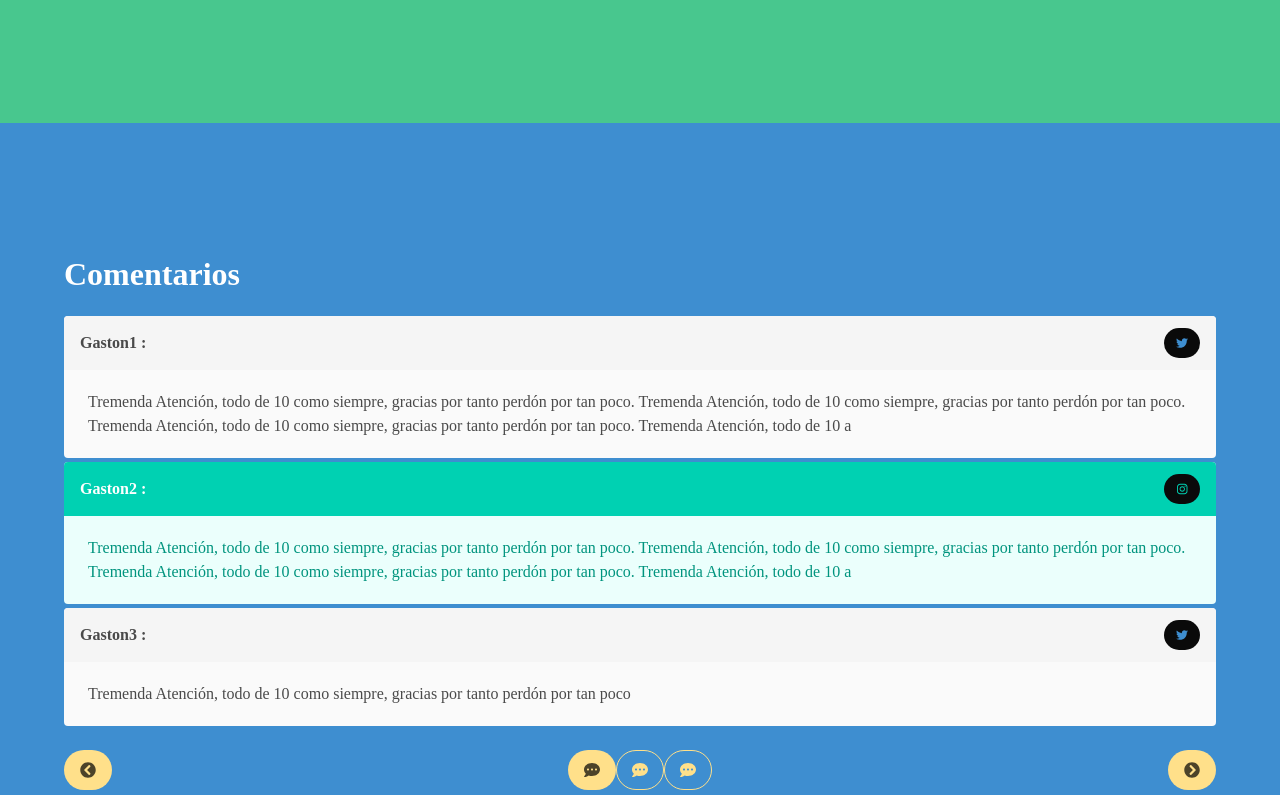
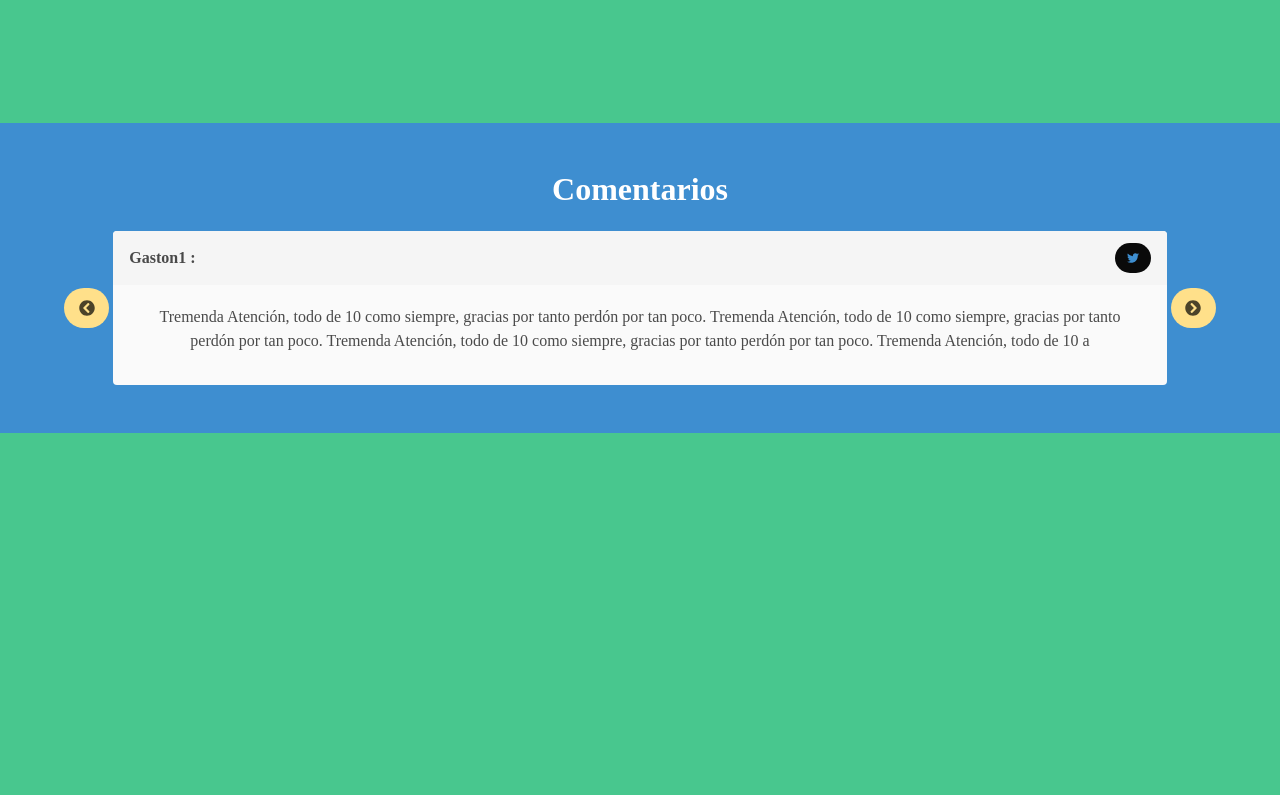
Before and after one commit to gastonpereyra/magic_pet, a React (Create React App) app: page / in a window 1280 px wide. Shown: the part 3460-4255 px from the top of the page. Built offline with nearby package versions, Linux system fonts and the light colour scheme; a web font is replaced by a local one.

Commit message:
Cambiar muestra de COmentarios

```diff
--- a/src/components/sectionComments.js
+++ b/src/components/sectionComments.js
@@ -80,37 +80,32 @@ const Comment = ({name='Anonymus',message='',link=''}) => {
                     </span>
                 </a>}
             </div>
-            <div className="message-body">
+            <div className="message-body is-240">
                 {message}
             </div>
         </article>
     )
 }
 
-const Pagination = ({count, max, actual, changePage}) => {
-    const items =  [ ...Array(max).keys() ];
+const Pagination = ({count, max, actual, changePage, children}) => {
 
     return (
         <nav className="pagination is-centered" role="navigation" aria-label="pagination">
-                <button className="pagination-previous button is-rounded is-warning" onClick={() => changePage( actual>0 ? actual-count : 0)}>
+                <button className="pagination-previous button is-rounded is-warning" onClick={() => changePage( actual>0 ? actual-count : max-1)}>
                     <span className="icon">
                         <i className="fas fa-chevron-circle-left "></i>
                     </span>
                 </button>
-                <button className="pagination-next button is-rounded is-warning" onClick={() => changePage(actual+count < max ? actual+count : actual)}>
+                <button className="pagination-next button is-rounded is-warning" onClick={() => changePage(actual+count < max ? actual+count : 0)}>
                     <span className="icon">
                         <i className="fas fa-chevron-circle-right "></i>
                     </span>
                 </button>
-                <ul className="pagination-list">
-                    {items.filter((c,i) => i%count === 0).map((c,i)=>{
-                        return (
-                        <button className={`button is-warning is-rounded ${i*count === actual ? '': 'is-outlined'}`} key={i} onClick={() => changePage(i*count)}>
-                            <span className="icon">
-                                <i className="fas fa-comment-dots"></i>
-                            </span>
-                        </button>
-                    )})}
+                <ul className="pagination-list columns">
+                    <div className="column is-two-third">
+                        {children}
+                    </div>
+
                 </ul>
             </nav>
     )
@@ -118,7 +113,7 @@ const Pagination = ({count, max, actual, changePage}) => {
 
 const Comments = () => {
 
-    const count = 3
+    const count = 1
     const [page, setPage] = useState(0);
 
     let $comentarios = comentarios.map((c,i) => (
@@ -128,16 +123,15 @@ const Comments = () => {
     ))
 
     return (
-      <section className="hero is-info is-fullheight" id="Comments">
+      <section className="hero is-info" id="Comments">
         <div className="hero-body">
           <div className="container">
-            <h2 className="title">
+            <h2 className="title has-text-centered">
               Comentarios
             </h2>
-            <ul className="content">
+            <Pagination count={count} max={comentarios.length} actual={page} changePage={setPage}>
                 {$comentarios.filter((c,i) => i<(count+page) && (0+page)<=i)}
-            </ul>
-            <Pagination count={count} max={comentarios.length} actual={page} changePage={setPage} />
+            </Pagination>
           </div>
         </div>
       </section>
--- a/src/index.scss
+++ b/src/index.scss
@@ -36,3 +36,9 @@ body {
 .text-overlay {
     z-index: 2;
 }
+
+.is-240 {
+    min-height: 100px;
+    max-height: 101px;
+    overflow: auto
+}
```
